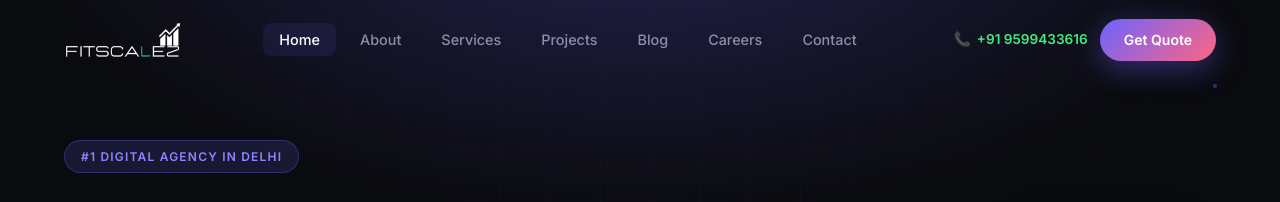
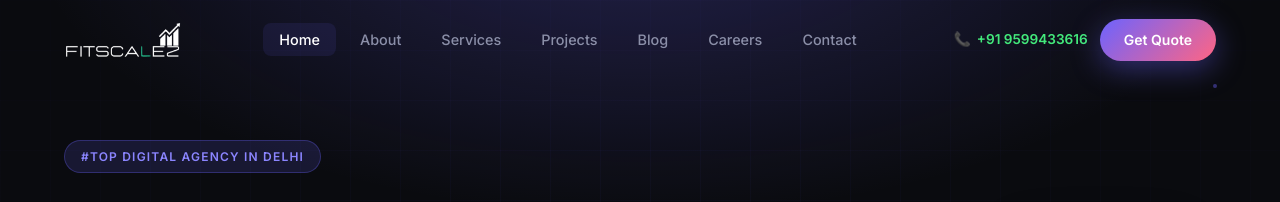
Before and after one commit to Harsh-Yadav029/FitScalez, a React app in the folder frontend/: page / in a window 1280 px wide. Shown: the top 202 px of the page. Built offline with nearby package versions, Linux system fonts and the light colour scheme; no server answers; the HTML template or start-up script is replaced by a standard one.

Commit message:
style: update hero badge to #TOP DIGITAL AGENCY IN DELHI

```diff
--- a/frontend/src/pages/Home.jsx
+++ b/frontend/src/pages/Home.jsx
@@ -164,7 +164,7 @@ const Home = () => {
                 <div className="hero-content">
                     <div className="hero-text">
                         <div className="hero-badge animate-on-scroll">
-                            <span className="badge">#1 Digital Agency in Delhi</span>
+                            <span className="badge">#TOP DIGITAL AGENCY IN DELHI</span>
                         </div>
 
                         <h1 className="hero-title animate-on-scroll delay-1">
```
